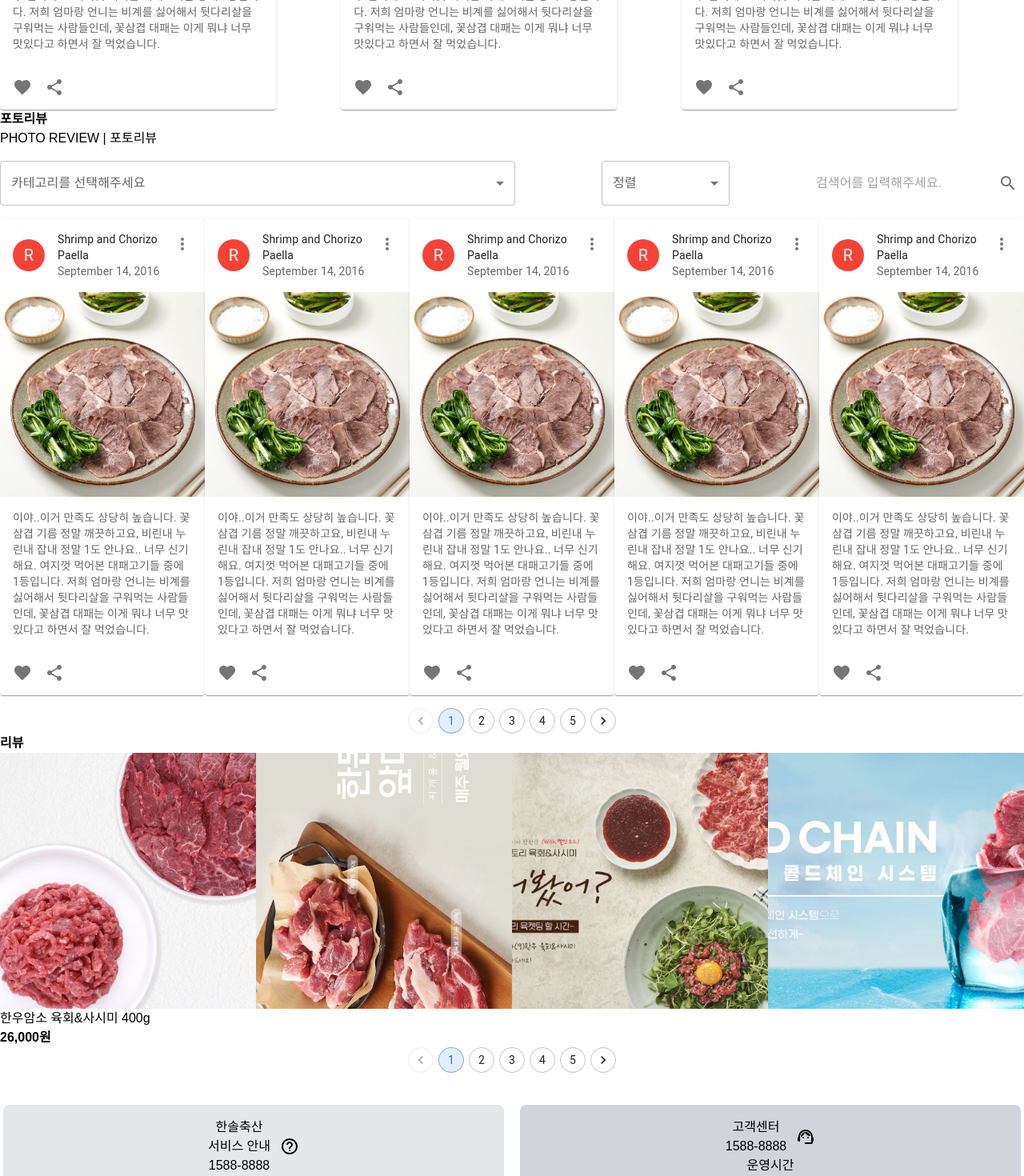
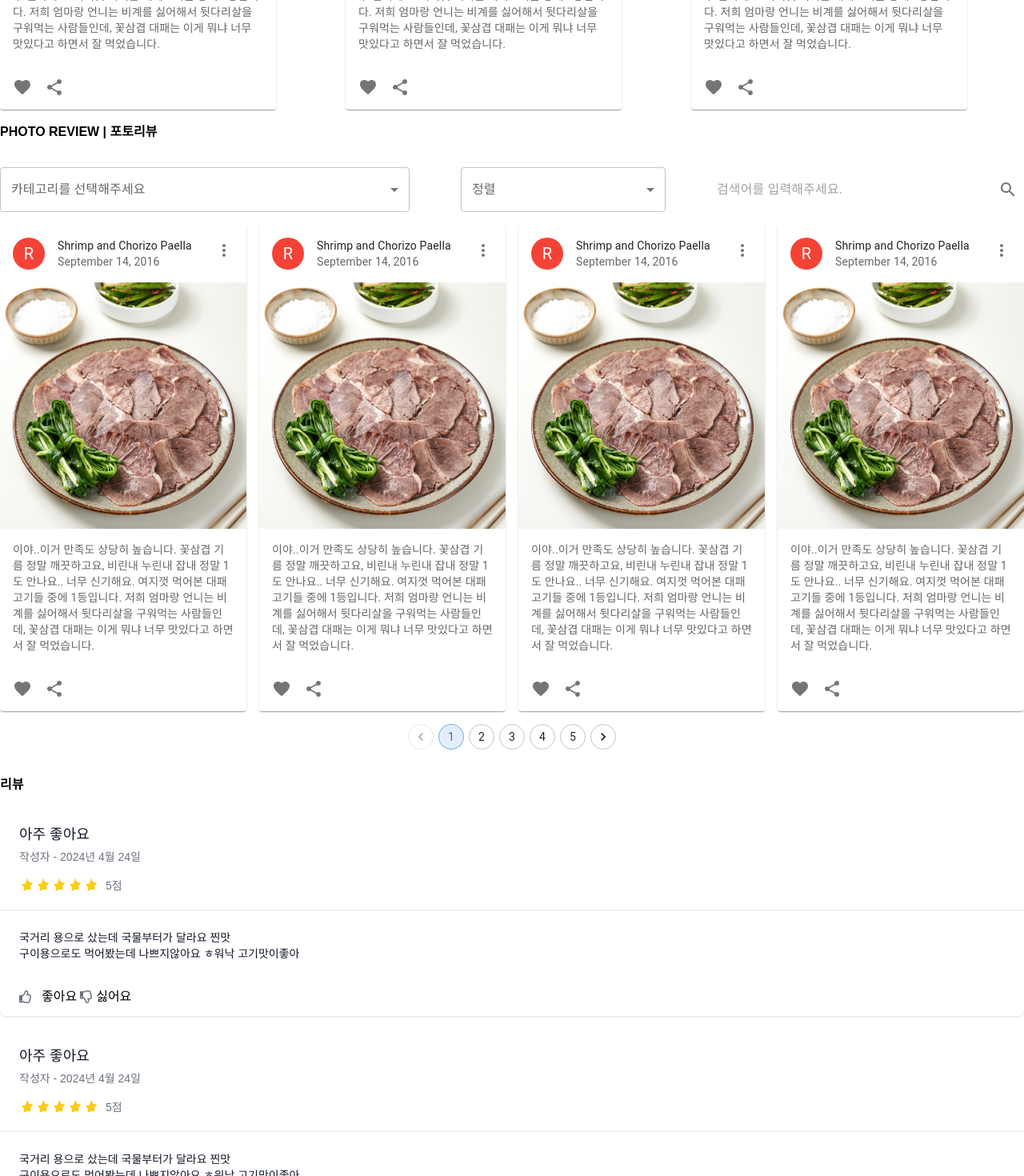
Before and after one commit to gogomaya/meat-web, a Next.js app: page /reviews in a window 1280 px wide. Shown: the part 600-2070 px from the top of the page at 80% size. Built offline with nearby package versions, Linux system fonts and the light colour scheme.

Commit message:
boards markup

```diff
--- a/app/main-layout.tsx
+++ b/app/main-layout.tsx
@@ -28,7 +28,7 @@ const MainLayout = ({
         <Link href="/">
           <Image
             src="/images/logo.png"
-            alt="Logo"
+            alt=""
             width={32}
             height={32}
             sizes="100vw"
@@ -84,10 +84,6 @@ const MegaMenu = () => {
       <ul className="flex">
         <li id="todayMenu" className="relative mx-3" onMouseOver={overMenu} onMouseOut={outMenu}>
           <Link href="/products">오늘의 메뉴</Link>
-          <ol id="submenu"className={`w-20 absolute border border-black ${menu.cow || menu.todayMenu || menu.fork || menu.simple || menu.review || menu.board ? "block" : "hidden"} bg-white py-2 rounded-lg shadow-md text-sm font-semibold`}>
-            <li><Link href="#">오늘의 특식</Link></li>
-            <li><Link href="#">오늘의 샐러드</Link></li>
-          </ol>
         </li>
         <li id="cow" className="relative mx-3" onMouseOver={overMenu} onMouseOut={outMenu}>
           <Link href="/products">소고기</Link>
--- a/app/reviews/page.tsx
+++ b/app/reviews/page.tsx
@@ -4,13 +4,13 @@ import {GeneralPagination, GeneralReview, MonthlyBestReview, PhotoPagination, Ph
 const Products = () => {
   return (
     <MainLayout>
-      <h1 className="flex justify-center">고객 후기</h1>
-      <h2 className="flex justify-center"><strong>이달의 베스트 리뷰</strong></h2>
+      <h2 className="flex justify-center mt-6"><strong>이달의 베스트 리뷰</strong></h2>
       <MonthlyBestReview />
-      <h2 className="flex justify-left"><strong>포토리뷰</strong></h2>
       <PhotoReview />
       <PhotoPagination />
-      <h2 className="flex justify-left"><strong>리뷰</strong></h2>
+      <h2 className="flex justify-left mt-8"><strong>리뷰</strong></h2>
+      <GeneralReview />
+      <GeneralReview />
       <GeneralReview />
       <GeneralPagination />
     </MainLayout>
--- a/app/reviews/reviews.tsx
+++ b/app/reviews/reviews.tsx
@@ -1,13 +1,14 @@
 "use client"
-import Image from "next/image"
 import Link from "next/link"
-import {Avatar, Card, CardActions, CardContent, CardHeader, CardMedia, FormControl, IconButton, InputBase, InputLabel, MenuItem, Pagination, Select, Typography} from "@mui/material"
+import {Avatar, Button, Card, CardActions, CardContent, CardHeader, CardMedia, Dialog, DialogActions, DialogContent, DialogTitle, FormControl, IconButton, InputBase, InputLabel, MenuItem, Pagination, Select, Typography} from "@mui/material"
 import * as React from "react"
 import ShareIcon from "@mui/icons-material/Share"
 import FavoriteIcon from "@mui/icons-material/Favorite"
 import MoreVertIcon from "@mui/icons-material/MoreVert"
 import {red} from "@mui/material/colors"
 import SearchIcon from "@mui/icons-material/Search"
+import {FaRegThumbsUp, FaRegThumbsDown} from "react-icons/fa"
+
 
 
 export const ReviewCard = () => {
@@ -54,54 +55,73 @@ export const ReviewCard = () => {
 }
 
 export const MonthlyBestReview = () => {
+  const [openDialog, setOpenDialog] = React.useState(false)
+
+  const openDialogHandler = () => {
+    setOpenDialog(true)
+  }
+
+  const closeDialogHandler = () => {
+    setOpenDialog(false)
+  }
+
   return (
-    <ol>
-      <li className="inline-block align-top w-[50%] md:w-[33.3%] lg:w-[33.3%]">
-        <ReviewCard />
-      </li>
-      <li className="inline-block align-top w-[50%] md:w-[33.3%] lg:w-[33.3%]">
-        <Link href="/products/1">
+    <>
+      <Dialog open={openDialog} onClose={closeDialogHandler} >
+        <DialogTitle>리뷰 상세 보기</DialogTitle>
+        <DialogContent>
+          {/* 여기에 리뷰 상세 내용을 표시합니다. */}
+        </DialogContent>
+        <DialogActions>
+          <Button onClick={closeDialogHandler} color="primary">닫기</Button>
+        </DialogActions>
+      </Dialog>
+
+      <ol className="grid grid-cols-1 sm:grid-cols-2 lg:grid-cols-3 gap-4">
+        <li className="block" onClick={openDialogHandler}>
           <ReviewCard />
-        </Link>
-      </li>
-      <li className="inline-block align-top w-[50%] md:w-[33.3%] lg:w-[33.3%]">
-        <Link href="/products/1">
+        </li>
+        <li className="block" onClick={openDialogHandler}>
           <ReviewCard />
-        </Link>
-      </li>
-    </ol>
+        </li>
+        <li className="block" onClick={openDialogHandler}>
+          <ReviewCard />
+        </li>
+      </ol>
+    </>
   )
 }
 
 
 export const PhotoReview = () => {
   return (
-    <><span className="mt-4">PHOTO REVIEW | 포토리뷰</span>
+    <>
+      <span className="my-8 mt-4 block"><strong>PHOTO REVIEW | 포토리뷰</strong></span>
 
-      <section className="flex justify-between align-center mt-4">
-        <FormControl className="lg:w-[50.3%]">
+      <section className="flex justify-between items-center mt-4">
+        <FormControl className="w-full md:w-[50%] lg:w-[40%]">
           <InputLabel>카테고리를 선택해주세요</InputLabel>
           <Select
             label="카테고리"
-            className="w-50"
+            className="w-full"
           >
             <MenuItem value="소고기">소고기</MenuItem>
             <MenuItem value="돼지고기">돼지고기</MenuItem>
             <MenuItem value="간편식">간편식</MenuItem>
           </Select>
         </FormControl>
-        <FormControl>
+        <FormControl className="w-full md:w-[30%] lg:w-[20%]">
           <InputLabel>정렬</InputLabel>
           <Select
             label="최신순"
-            className="w-40"
+            className="w-full"
           >
             <MenuItem value="최신순">최신순</MenuItem>
             <MenuItem value="별점순">별점순</MenuItem>
             <MenuItem value="추천순">추천순</MenuItem>
           </Select>
         </FormControl>
-        <section className="flex">
+        <div className="flex w-full md:w-[20%] lg:w-[30%]">
           <InputBase
             className="flex-1"
             placeholder="검색어를 입력해주세요."
@@ -109,25 +129,23 @@ export const PhotoReview = () => {
           <IconButton type="button">
             <SearchIcon />
           </IconButton>
-        </section>
+        </div>
       </section>
-      <ol className="mt-4">
-        <li className="inline-block align-top w-[50%] md:w-[33.3%] lg:w-[20.0%]">
+      <ol className="mt-4 grid grid-cols-1 sm:grid-cols-2 md:grid-cols-3 lg:grid-cols-4 gap-4">
+        <li>
           <ReviewCard />
         </li>
-        <li className="inline-block align-top w-[50%] md:w-[33.3%] lg:w-[20.0%]">
+        <li>
           <ReviewCard />
         </li>
-        <li className="inline-block align-top w-[50%] md:w-[33.3%] lg:w-[20.0%]">
+        <li>
           <ReviewCard />
         </li>
-        <li className="inline-block align-top w-[50%] md:w-[33.3%] lg:w-[20.0%]">
+        <li>
           <ReviewCard />
         </li>
-        <li className="inline-block align-top w-[50%] md:w-[33.3%] lg:w-[20.0%]">
-          <ReviewCard />
-        </li>
-      </ol></>
+      </ol>
+    </>
   )
 }
 
@@ -145,58 +163,52 @@ export const PhotoPagination = () => {
 
 export const GeneralReview = () => {
   return (
-    <ol>
-      <li className="inline-block align-top w-[50%] md:w-[33.3%] lg:w-[25%]">
-        <Link href="/products/1">
-          <Image
-            src="/images/main-best-menu1.jpg"
-            alt="best-menu1"
-            width={0}
-            height={0}
-            priority
-            sizes="100vw"
-            className="w-full aspect-square object-cover"
-          />
-        </Link>
-        <p>
-          <Link href="/products/1">한우암소 육회&사시미 400g</Link><br />
-          <strong>26,000원</strong>
-        </p>
-      </li>
-      <li className="inline-block align-top w-[50%] md:w-[33.3%] lg:w-[25%]">
-        <Image
-          src="/images/main-best-menu2.jpg"
-          alt="best-menu2"
-          width={0}
-          height={0}
-          priority
-          sizes="100vw"
-          className="w-full aspect-square object-cover"
-        />
-      </li>
-      <li className="inline-block align-top w-[50%] md:w-[33.3%] lg:w-[25%]">
-        <Image
-          src="/images/main-swiper2.jpg"
-          alt="best-menu3"
-          width={0}
-          height={0}
-          priority
-          sizes="100vw"
-          className="w-full aspect-square object-cover"
-        />
-      </li>
-      <li className="inline-block align-top w-[50%] md:w-[33.3%] lg:w-[25%]">
-        <Image
-          src="/images/main-swiper3.jpg"
-          alt="best-menu4"
-          width={0}
-          height={0}
-          priority
-          sizes="100vw"
-          className="w-full aspect-square object-cover"
-        />
-      </li>
-    </ol>
+    <div className="my-4 bg-white shadow overflow-hidden sm:rounded-lg mt-4">
+      {/* 리뷰 헤더 */}
+      <div className="px-4 py-5 sm:px-6">
+        <h3 className="text-lg font-medium text-gray-900"> 아주 좋아요</h3>
+        <p className="mt-1 max-w-2xl text-sm text-gray-500">작성자 - 2024년 4월 24일</p>
+        <div className="mt-4 flex items-center">
+          {/* 별점 표시 */}
+          <div className="flex">
+            <svg className="h-5 w-5 text-yellow-400" fill="currentColor" viewBox="0 0 20 20">
+              <path fillRule="evenodd" d="M10 2a.75.75 0 0 1 .67.41l1.69 3.429 3.775.549a.75.75 0 0 1 .416 1.279l-2.732 2.67.645 3.758a.75.75 0 0 1-1.088.791L10 14.729l-3.385 1.782a.75.75 0 0 1-1.088-.791l.645-3.758-2.732-2.67a.75.75 0 0 1 .416-1.28l3.775-.548 1.69-3.429A.75.75 0 0 1 10 2z" clipRule="evenodd" />
+            </svg>
+            <svg className="h-5 w-5 text-yellow-400" fill="currentColor" viewBox="0 0 20 20">
+              <path fillRule="evenodd" d="M10 2a.75.75 0 0 1 .67.41l1.69 3.429 3.775.549a.75.75 0 0 1 .416 1.279l-2.732 2.67.645 3.758a.75.75 0 0 1-1.088.791L10 14.729l-3.385 1.782a.75.75 0 0 1-1.088-.791l.645-3.758-2.732-2.67a.75.75 0 0 1 .416-1.28l3.775-.548 1.69-3.429A.75.75 0 0 1 10 2z" clipRule="evenodd" />
+            </svg>
+            <svg className="h-5 w-5 text-yellow-400" fill="currentColor" viewBox="0 0 20 20">
+              <path fillRule="evenodd" d="M10 2a.75.75 0 0 1 .67.41l1.69 3.429 3.775.549a.75.75 0 0 1 .416 1.279l-2.732 2.67.645 3.758a.75.75 0 0 1-1.088.791L10 14.729l-3.385 1.782a.75.75 0 0 1-1.088-.791l.645-3.758-2.732-2.67a.75.75 0 0 1 .416-1.28l3.775-.548 1.69-3.429A.75.75 0 0 1 10 2z" clipRule="evenodd" />
+            </svg>
+            <svg className="h-5 w-5 text-yellow-400" fill="currentColor" viewBox="0 0 20 20">
+              <path fillRule="evenodd" d="M10 2a.75.75 0 0 1 .67.41l1.69 3.429 3.775.549a.75.75 0 0 1 .416 1.279l-2.732 2.67.645 3.758a.75.75 0 0 1-1.088.791L10 14.729l-3.385 1.782a.75.75 0 0 1-1.088-.791l.645-3.758-2.732-2.67a.75.75 0 0 1 .416-1.28l3.775-.548 1.69-3.429A.75.75 0 0 1 10 2z" clipRule="evenodd" />
+            </svg>
+            <svg className="h-5 w-5 text-yellow-400" fill="currentColor" viewBox="0 0 20 20">
+              <path fillRule="evenodd" d="M10 2a.75.75 0 0 1 .67.41l1.69 3.429 3.775.549a.75.75 0 0 1 .416 1.279l-2.732 2.67.645 3.758a.75.75 0 0 1-1.088.791L10 14.729l-3.385 1.782a.75.75 0 0 1-1.088-.791l.645-3.758-2.732-2.67a.75.75 0 0 1 .416-1.28l3.775-.548 1.69-3.429A.75.75 0 0 1 10 2z" clipRule="evenodd" />
+            </svg>
+          </div>
+          {/* 리뷰 별점 */}
+          <p className="ml-2 text-sm text-gray-500">5점</p>
+        </div>
+      </div>
+      {/* 리뷰 본문 */}
+      <div className="border-t border-gray-200 px-4 py-5 sm:p-0">
+        <dl className="sm:divide-y sm:divide-gray-200">
+          <div className="sm:grid sm:grid-cols-3 sm:gap-4 sm:px-6 sm:py-5">
+            <div className="mt-1 text-sm text-gray-900 sm:col-span-2">국거리 용으로 샀는데 국물부터가 달라요 찐맛 <br></br>구이용으로도 먹어봤는데 나쁘지않아요 ㅎ워낙 고기맛이좋아</div>
+          </div>
+        </dl>
+      </div>
+      {/* 좋아요/싫어요 아이콘 */}
+      <div className="px-6 py-3 flex justify-between items-center">
+        <div className="flex items-center gap-1">
+          {/* 좋아요 아이콘 */}
+          <FaRegThumbsUp className="text-gray-500 cursor-pointer mr-2" />좋아요
+          {/* 싫어요 아이콘 */}
+          <FaRegThumbsDown className="text-gray-500 cursor-pointer" />싫어요
+        </div>
+      </div>
+    </div>
   )
 }
 
@@ -207,7 +219,7 @@ export const GeneralPagination = () => {
       color="primary"
       count={5}
       page={1}
-      className="flex justify-center"
+      className="flex justify-center my-4"
     />
   )
 }
--- a/package.json
+++ b/package.json
@@ -15,6 +15,7 @@
     "@emotion/styled": "^11.11.5",
     "@mui/icons-material": "^5.15.15",
     "@mui/material": "^5.15.15",
+    "@types/react-icons": "^3.0.0",
     "@types/react-swipeable-views": "^0.13.5",
     "next": "13.5.6",
     "react": "^18",
```
Also changed, not shown: app/boards/[category_id]/create/page.tsx (added, +14 -0 lines), app/boards/page.tsx (+64 -1 lines), app/products/[products_pk]/page.tsx (+8 -2 lines), app/boards/[category_id]/detail/[board_pk]/page.tsx (added), app/boards/[category_id]/update/[board_pk]/pages.tsx (added), public/images/main-10.png (added), 1 other file (tests, documents, lock files or other folders).
